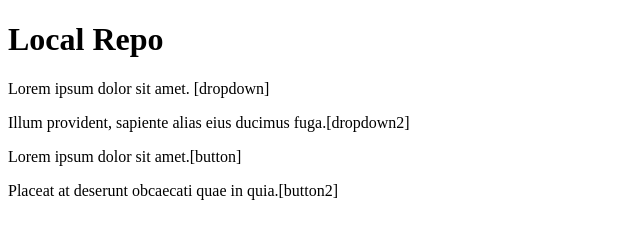
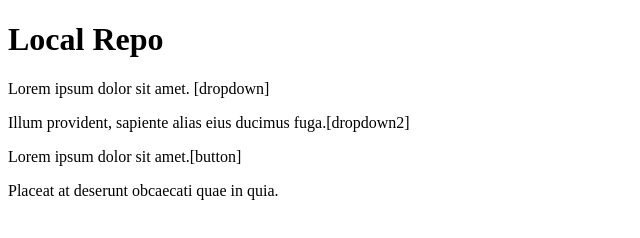
Before and after one commit to anuananya887/LocalRepo, a plain HTML site: page index.html in a window 1280 px wide. Shown: the full height of the page, 0-640 px from the left. Drawn offline with Linux system fonts and the light colour scheme.

Commit message:
deleted button

```diff
--- a/index.html
+++ b/index.html
@@ -8,6 +8,6 @@
     <p> Lorem ipsum dolor sit amet. [dropdown] </p>
     <p> Illum provident, sapiente alias eius ducimus fuga.[dropdown2]</p>
     <p>Lorem ipsum dolor sit amet.[button] </p>
-    <p>Placeat at deserunt obcaecati quae in quia.[button2]</p>
+    <p>Placeat at deserunt obcaecati quae in quia.</p>
 </body>
 </html>
```
